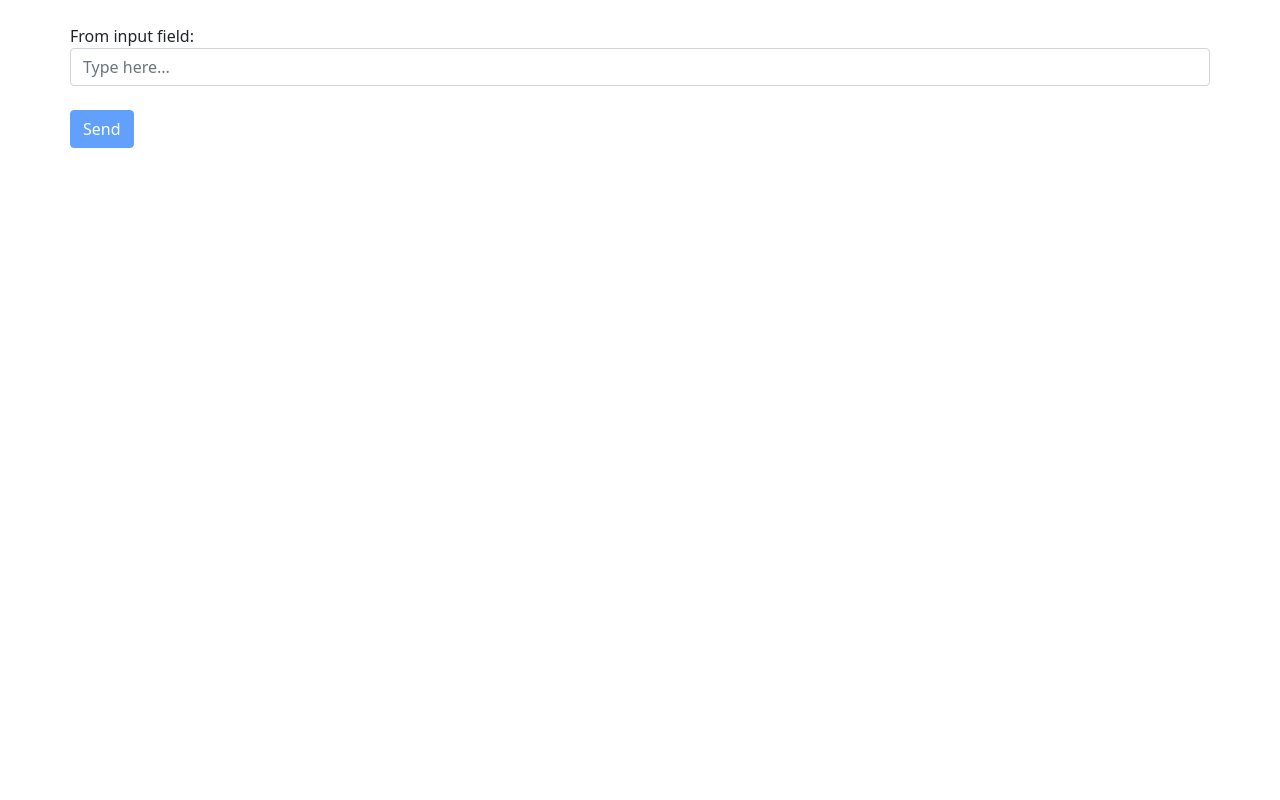
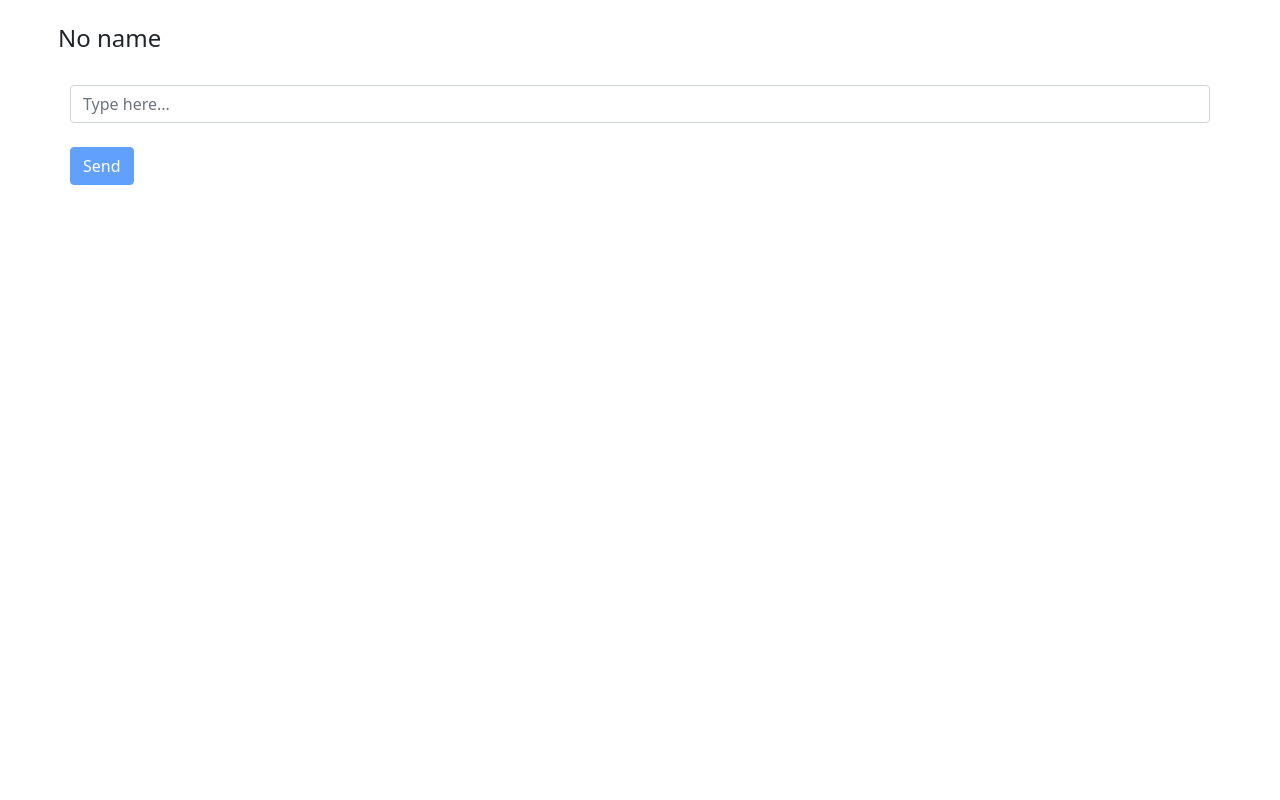
Before and after one commit to gcmanojbabu/AngularPractice-1, an Angular app: page / in a window 1280 px wide. Shown: the top 800 px of the page. Built offline with nearby package versions, Linux system fonts and the light colour scheme.

Commit message:
feat: header fix

```diff
--- a/src/app/chat/chat.component.html
+++ b/src/app/chat/chat.component.html
@@ -1,13 +1,12 @@
 <div class="container">
     <div class="row">
         <div class="col-xs-12">
-            <app-header [headerMessage]="messages"></app-header>
+            <app-header [headerMessage]="temp"></app-header>
             <div>
                 <tr *ngFor="let message of messages">
                     <td>{{message.msg}}</td>
                 </tr>
             </div>
-            From input field: {{ReceivedMessage}}
             <app-footer (messageEvent)="receiveMessage($event)"></app-footer>
         </div>
     </div>
--- a/src/app/chat/chat.component.ts
+++ b/src/app/chat/chat.component.ts
@@ -10,6 +10,7 @@ export class ChatComponent implements OnInit, AfterViewInit{
 
   idNum =0;
   messages = [];
+  temp ='';
 
   @ViewChild(FooterComponent) child;
 
@@ -27,6 +28,9 @@ export class ChatComponent implements OnInit, AfterViewInit{
     this.ReceivedMessage = $event;
     this.idNum=this.idNum+1;
     this.messages.push({id: this.idNum, msg: this.ReceivedMessage});
+    if (this.idNum==1){
+      this.temp = this.ReceivedMessage;
+    }
 
   }
 
--- a/src/app/header/header.component.html
+++ b/src/app/header/header.component.html
@@ -3,8 +3,8 @@
         <div class="col-xs-12">
             <div>
                 <br>
-                <!-- <h4>{{headerMessage[3].msg}}</h4> -->
-                <!-- <h4>{{headerMessage[0].msg == '' ? 'No name' : headerMessage[1].msg}}</h4> -->
+                <!-- <h4>{{headerMessage}}</h4> -->
+                <h4>{{headerMessage == '' ? 'No name' : headerMessage}}</h4>
             </div>
         </div>
     </div>
```
